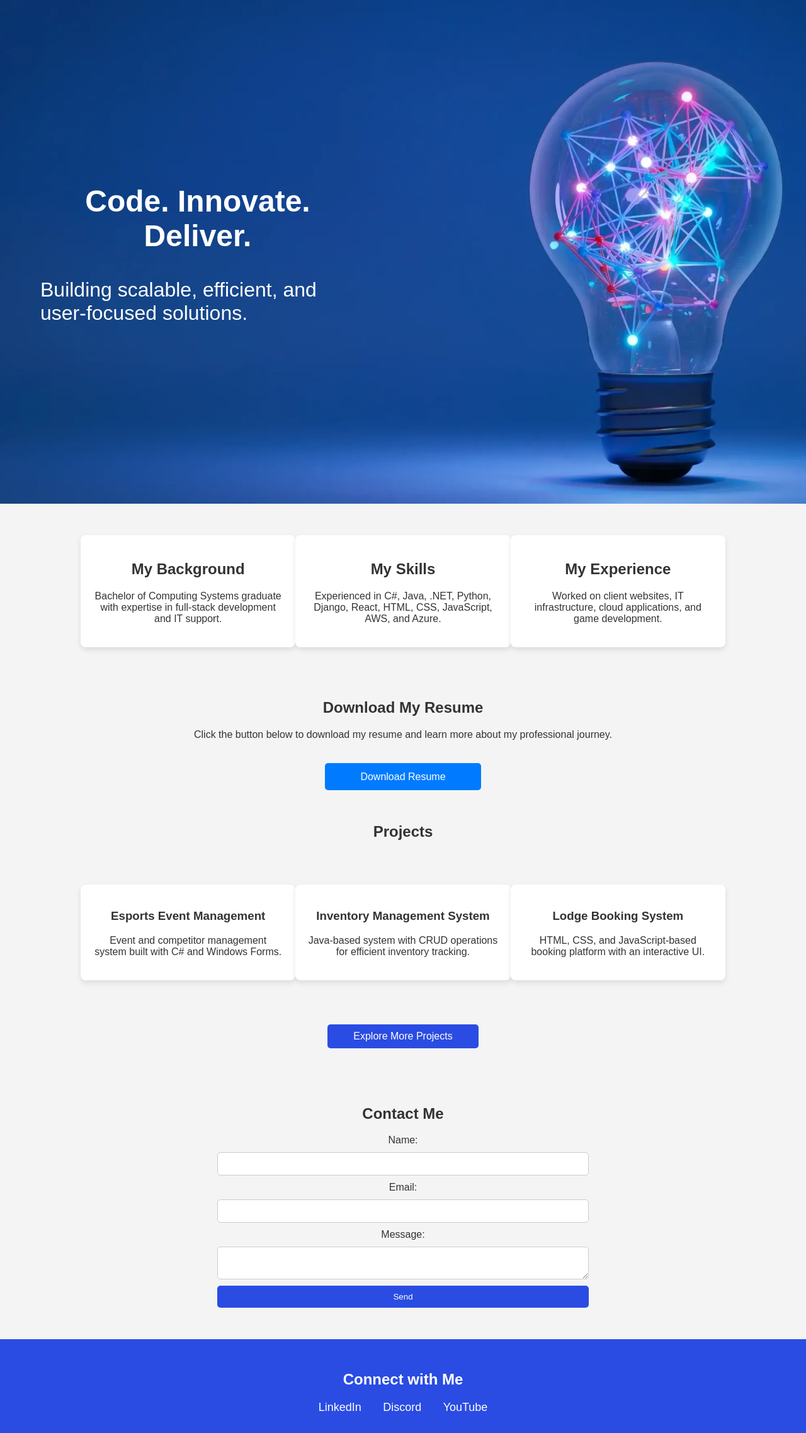
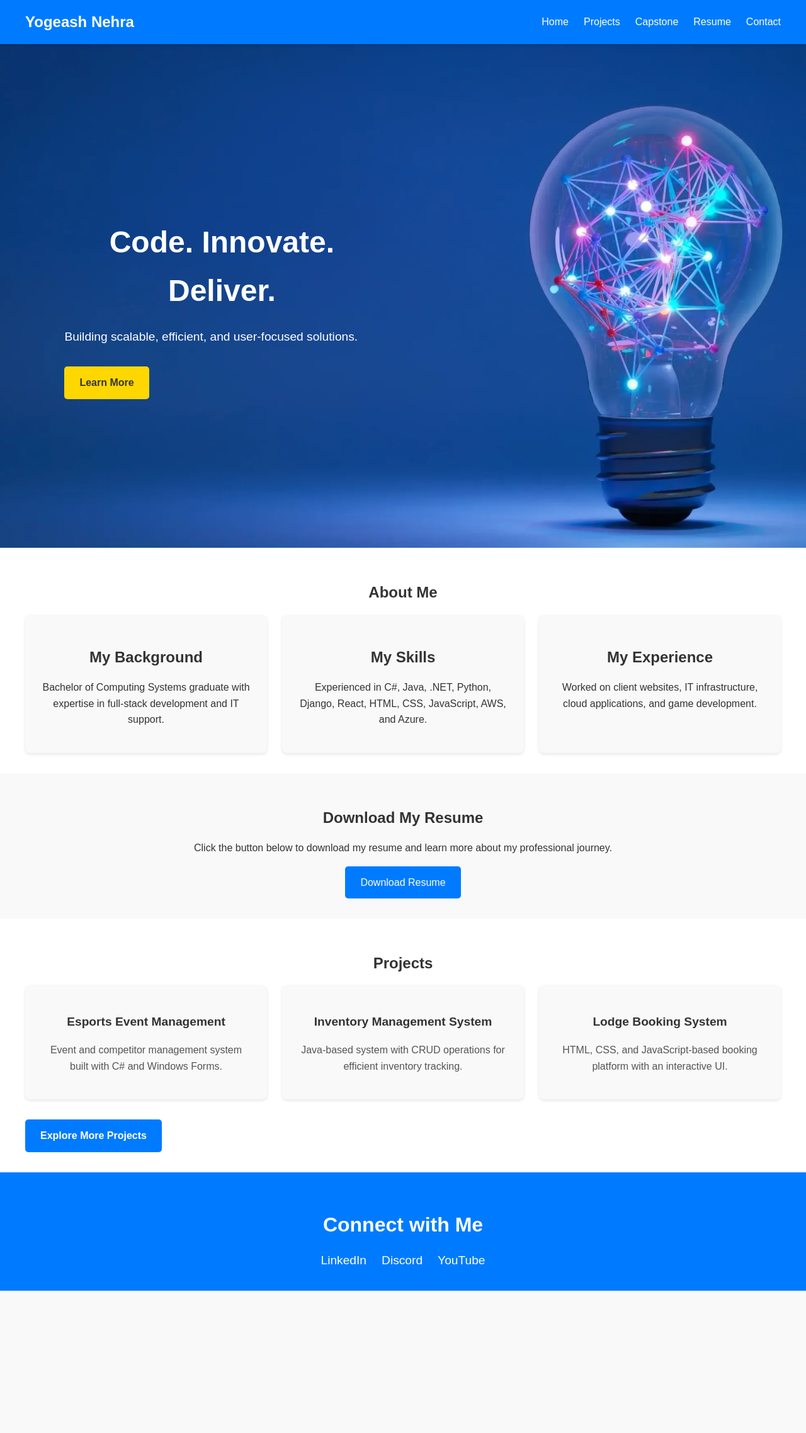
Before and after one commit to yogeash-nehra/YogeashNehra.com, a plain HTML site: page index.html in a window 1280 px wide. Shown: the whole page at 63% size. After the commit the page ends 2050 px from the top, so only its background shows below. Drawn offline with Linux system fonts and the light colour scheme.

Commit message:
Implement code changes to enhance functionality and improve performance

```diff
--- a/index.html
+++ b/index.html
@@ -7,43 +7,64 @@
     <link rel="stylesheet" href="styles.css">
 </head>
 <body>
+    <!-- Navigation Bar -->
+    <nav class="navbar">
+        <div class="container">
+            <a href="index.html" class="logo">Yogeash Nehra</a>
+            <ul class="nav-links">
+                <li><a href="index.html">Home</a></li>
+                <li><a href="projects.html">Projects</a></li>
+                <li><a href="capstone.html">Capstone</a></li>
+                <li><a href="Yogeash Nehra Resume.pdf" download>Resume</a></li>
+                <li><a href="#contact">Contact</a></li>
+            </ul>
+        </div>
+    </nav>
+
     <!-- Hero Section -->
     <section class="hero">
             <div class="hero-content">
                 <h1>Code. Innovate. Deliver.</h1>
                 <p>Building scalable, efficient, and user-focused solutions.</p>
+                <a href="#about" class="btn">Learn More</a>
             </div>
     </section>
 
     <!-- About Me Section -->
-    <section class="about">
-        <div class="about-container">
+    <section class="about" id="about">
+        <div class="container">
+            <h2>About Me</h2>
+            <div class="about-grid">
                 <div class="about-item">
-                <h2>My Background</h2>
+                    <h3>My Background</h3>
                     <p>Bachelor of Computing Systems graduate with expertise in full-stack development and IT support.</p>
                 </div>
                 <div class="about-item">
-                <h2>My Skills</h2>
+                    <h3>My Skills</h3>
                     <p>Experienced in C#, Java, .NET, Python, Django, React, HTML, CSS, JavaScript, AWS, and Azure.</p>
                 </div>
                 <div class="about-item">
-                <h2>My Experience</h2>
+                    <h3>My Experience</h3>
                     <p>Worked on client websites, IT infrastructure, cloud applications, and game development.</p>
+                </div>
             </div>
         </div>
     </section>
 
     <!-- Resume Section -->
     <section class="resume">
+        <div class="container">
             <h2>Download My Resume</h2>
             <p>Click the button below to download my resume and learn more about my professional journey.</p>
             <a href="Yogeash Nehra Resume.pdf" class="btn" download>Download Resume</a>
+        </div>
     </section>
 
     <!-- Projects Section -->
     <section class="projects">
+        <div class="container">
             <h2>Projects</h2>
-        <div class="projects-container">
+            <div class="projects-grid">
                 <div class="project-item">
                     <h3>Esports Event Management</h3>
                     <p>Event and competitor management system built with C# and Windows Forms.</p>
@@ -58,31 +79,19 @@
                 </div>
             </div>
             <a href="projects.html" class="btn">Explore More Projects</a>
+        </div>
     </section>
 
     <!-- Contact Section -->
-    <section class="contact">
-        <h2>Contact Me</h2>
-        <form action="mailto:yogi.nehra14@gmail.com" method="post" enctype="text/plain">
-            <label for="name">Name:</label>
-            <input type="text" id="name" name="name" required>
-
-            <label for="email">Email:</label>
-            <input type="email" id="email" name="email" required>
-
-            <label for="message">Message:</label>
-            <textarea id="message" name="message" required></textarea>
-
-            <button type="submit">Send</button>
-        </form>
-    </section>
-
-    <!-- Social Section -->
-    <section class="social">
+    <section class="social" id="contact">
+        <div class="container">
             <h2>Connect with Me</h2>
+            <div class="social-links">
                 <a href="https://www.linkedin.com/in/yogeash-nehra/" target="_blank">LinkedIn</a>
                 <a href="https://discord.com" target="_blank">Discord</a>
                 <a href="https://youtube.com" target="_blank">YouTube</a>
+            </div>
+        </div>
     </section>
 </body>
 </html>
--- a/styles.css
+++ b/styles.css
@@ -1,14 +1,68 @@
 /* General Styles */
 body {
-    font-family: Arial, sans-serif;
+    font-family: 'Arial', sans-serif;
     margin: 0;
     padding: 0;
-    background-color: #f4f4f4;
+    background-color: #f9f9f9;
     color: #333;
+    line-height: 1.6;
 }
 
 h1, h2, h3 {
     text-align: center;
+    margin-bottom: 1rem;
+}
+
+a {
+    text-decoration: none;
+    color: inherit;
+}
+
+.container {
+    max-width: 1200px;
+    margin: 0 auto;
+    padding: 0 1rem;
+}
+
+/* Navigation Bar */
+.navbar {
+    background-color: #007BFF;
+    color: white;
+    padding: 1rem 0;
+    position: sticky;
+    top: 0;
+    z-index: 1000;
+    box-shadow: 0 2px 5px rgba(0, 0, 0, 0.1);
+}
+
+.navbar .container {
+    display: flex;
+    justify-content: space-between;
+    align-items: center;
+}
+
+.navbar .logo {
+    font-size: 1.5rem;
+    font-weight: bold;
+    color: white;
+}
+
+.navbar .nav-links {
+    list-style: none;
+    display: flex;
+    gap: 1.5rem;
+    margin: 0;
+    padding: 0;
+}
+
+.navbar .nav-links a {
+    color: white;
+    font-size: 1rem;
+    transition: color 0.3s ease;
+}
+
+.navbar .nav-links a:hover {
+    color: #FFD700;
 }
 
 /* Hero Section */
@@ -16,110 +70,72 @@ h1, h2, h3 {
     background: url('image.png') no-repeat center center/cover;
     height: 100vh;
     display: flex;
-    align-items: center;
-    justify-content: left;
-    padding-left: 5%;
+    align-items: center;           /* Vertically center content */
+    justify-content: flex-start;  /* Push content to the left */
+    text-align: left;
     color: white;
-    font-size: xx-large;
+    padding-left: 8%;             /* Add left spacing */
 }
 
 .hero-content {
     max-width: 500px;
 }
 
+.hero h1 {
+    font-size: 3rem;
+    margin-bottom: 1rem;
+}
+
+.hero p {
+    font-size: 1.2rem;
+    margin-bottom: 2rem;
+}
+
+.hero .btn {
+    background: #FFD700;
+    color: #333;
+    padding: 0.8rem 1.5rem;
+    border-radius: 5px;
+    font-weight: bold;
+    transition: background-color 0.3s ease;
+    text-decoration: none;
+}
+
+.hero .btn:hover {
+    background: #FFC107;
+}
+
+
 /* About Section */
-.about-container {
-    display: flex;
-    justify-content: space-around;
+.about {
+    background: #fff;
+    padding: 2rem 0;
+}
+
+.about .about-grid {
+    display: grid;
+    grid-template-columns: repeat(auto-fit, minmax(300px, 1fr));
+    gap: 1.5rem;
     text-align: center;
-    padding: 50px 10%;
 }
 
 .about-item {
-    background: white;
-    padding: 20px;
-    box-shadow: 0 4px 8px rgba(0,0,0,0.1);
+    background: #f9f9f9;
+    padding: 1.5rem;
     border-radius: 8px;
-    width: 30%;
+    box-shadow: 0 2px 5px rgba(0, 0, 0, 0.1);
 }
 
-/* Projects Section */
-.projects-container {
-    display: flex;
-    justify-content: space-around;
-    text-align: center;
-    padding: 50px 10%;
+.about-item h3 {
+    margin-bottom: 1rem;
+    font-size: 1.5rem;
 }
 
-.project-item {
-    background: white;
-    padding: 20px;
-    box-shadow: 0 4px 8px rgba(0,0,0,0.1);
-    border-radius: 8px;
-    width: 30%;
-}
-
-.btn {
-    display: block;
-    text-align: center;
-    margin: 20px auto;
-    padding: 10px 20px;
-    background: #2A4CE3;
-    color: white;
-    text-decoration: none;
-    border-radius: 5px;
-    width: 200px;
-    text-align: center;
-}
-
-/* Contact Section */
-.contact {
-    text-align: center;
-    padding: 50px;
-}
-
-.contact form {
-    display: flex;
-    flex-direction: column;
-    width: 50%;
-    margin: 0 auto;
-}
-
-.contact input, .contact textarea {
-    margin: 10px 0;
-    padding: 10px;
-    border: 1px solid #ccc;
-    border-radius: 5px;
-}
-
-.contact button {
-    padding: 10px;
-    background: #2A4CE3;
-    color: white;
-    border: none;
-    border-radius: 5px;
-    cursor: pointer;
-}
-
-/* Social Section */
-.social {
-    text-align: center;
-    padding: 30px;
-    background: #2A4CE3;
-    color: white;
-}
-
-.social a {
-    margin: 0 15px;
-    color: white;
-    text-decoration: none;
-    font-size: 18px;
-}
-
-/* Resume Section Styles */
+/* Resume Section */
 .resume {
     text-align: center;
-    margin: 2rem 0;
+    padding: 2rem 1rem;
+    background: #f9f9f9;
 }
 
 .resume .btn {
@@ -127,7 +143,6 @@ h1, h2, h3 {
     padding: 0.8rem 1.5rem;
     background-color: #007BFF;
     color: #fff;
-    text-decoration: none;
     border-radius: 5px;
     font-size: 1rem;
     transition: background-color 0.3s ease;
@@ -136,3 +151,112 @@ h1, h2, h3 {
 .resume .btn:hover {
     background-color: #0056b3;
 }
+
+/* Projects Section */
+.projects {
+    padding: 2rem 1rem;
+    background: #fff;
+}
+
+.projects .projects-grid {
+    display: grid;
+    grid-template-columns: repeat(auto-fit, minmax(300px, 1fr));
+    gap: 1.5rem;
+    text-align: center;
+}
+
+.project-item {
+    background: #f9f9f9;
+    padding: 1.5rem;
+    border-radius: 8px;
+    box-shadow: 0 2px 5px rgba(0, 0, 0, 0.1);
+    align-items: center;
+}
+
+.project-item h3 {
+    margin-bottom: 0.5rem;
+    font-size: 1.2rem;
+}
+
+.project-item p {
+    color: #555;
+}
+.projects .btn {
+    display: inline-block;
+    margin-top: 2rem; /* Add spacing above the button */
+    padding: 0.8rem 1.5rem;
+    background-color: #007BFF;
+    color: #fff;
+    text-decoration: none;
+    border-radius: 5px;
+    font-size: 1rem;
+    font-weight: bold;
+    transition: background-color 0.3s ease;
+}
+
+/* Contact Section */
+.social {
+    text-align: center;
+    padding: 2rem 1rem;
+    background: #007BFF;
+    color: white;
+}
+
+.social h2 {
+    margin-bottom: 1rem;
+    font-size: 2rem;
+}
+
+.social-links {
+    display: flex;
+    justify-content: center;
+    gap: 1.5rem;
+    flex-wrap: wrap;
+}
+
+.social-links a {
+    color: white;
+    font-size: 1.2rem;
+    transition: color 0.3s ease;
+}
+
+.social-links a:hover {
+    color: #FFD700;
+}
+
+/* Buttons */
+.btn {
+    display: inline-block;
+    padding: 0.8rem 1.5rem;
+    background: #007BFF;
+    color: white;
+    border-radius: 5px;
+    font-size: 1rem;
+    text-align: center;
+    transition: background-color 0.3s ease;
+}
+
+.btn:hover {
+    background: #0056b3;
+}
+
+/* Responsive Design */
+@media (max-width: 768px) {
+    .hero h1 {
+        font-size: 2rem;
+    }
+
+    .hero p {
+        font-size: 1rem;
+    }
+
+    .about .about-grid,
+    .projects .projects-grid {
+        grid-template-columns: 1fr;
+    }
+
+    .navbar .nav-links {
+        flex-direction: column;
+        gap: 1rem;
+    }
+}
```
Also changed, not shown: capstone.html (added, +127 -0 lines), projects.html (added, +69 -0 lines), rover.webp (added). Lines whose indentation alone changed are shown as unchanged.
